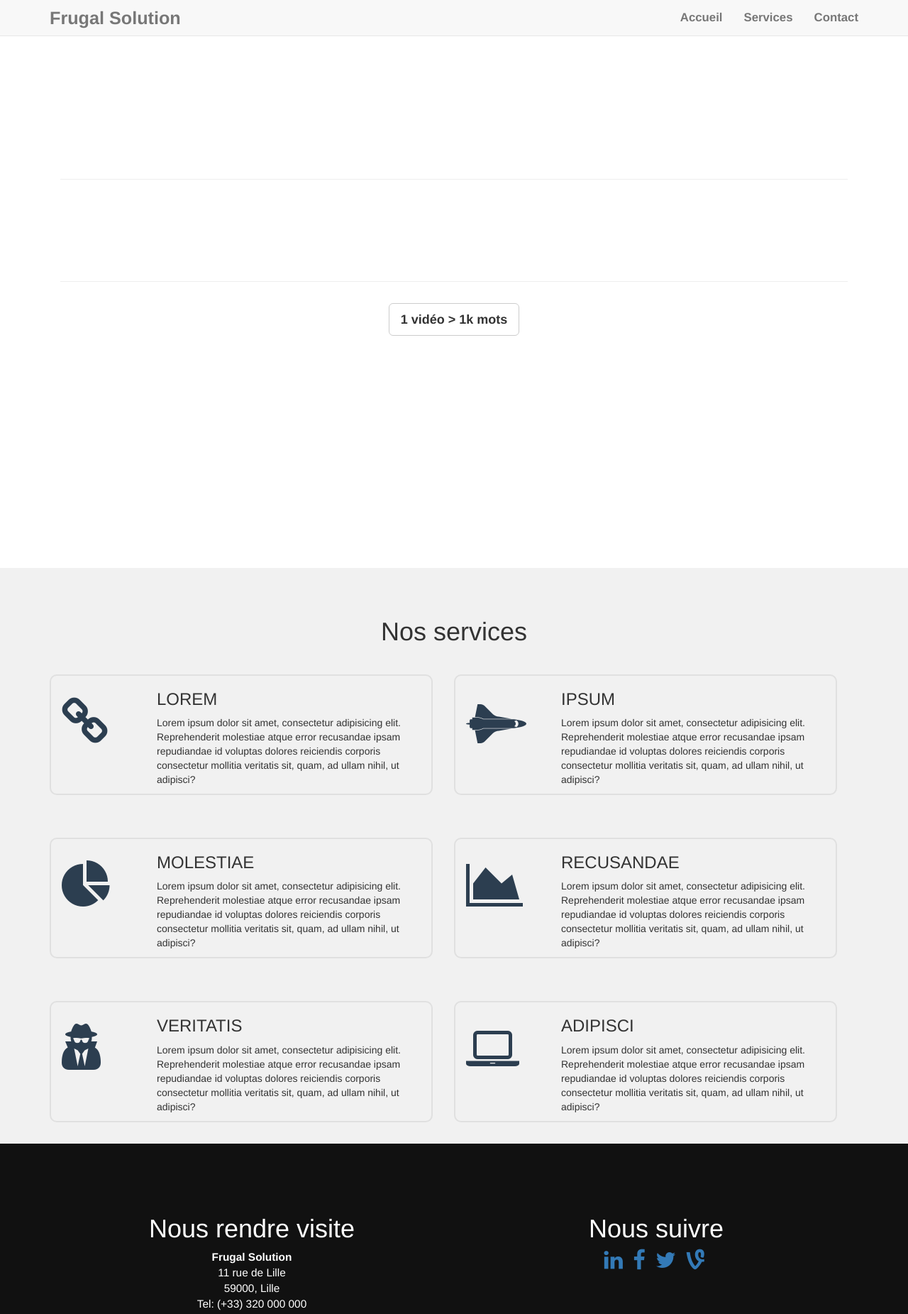
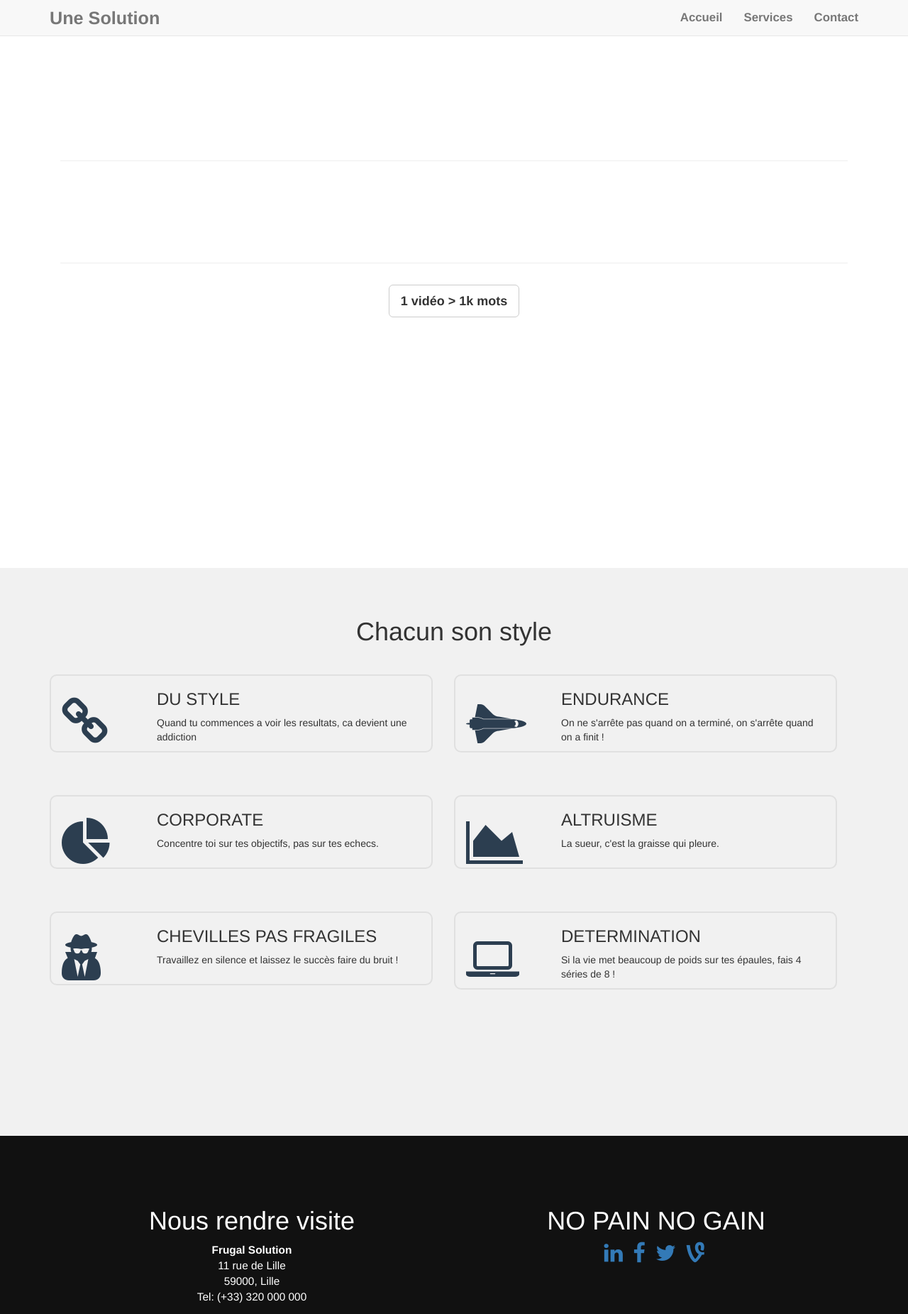
Before and after one commit to Ezouz/42_roger_skyline1, a plain HTML site: page landing/index.html in a window 1280 px wide. Shown: the top 1851 px of the page at 71% size. Drawn offline with nearby package versions, Linux system fonts and the light colour scheme; a script that the page names is missing.

Commit message:
+ script

```diff
--- a/landing/index.html
+++ b/landing/index.html
@@ -11,7 +11,7 @@
           Modifier le nom du site du site ci-dessous
 
   *************************************************** -->
-    <title>Site Vitrine - Frugal Prototype</title>
+    <title>REGIS</title>
 
 <!-- Lien vers le fichier de style "design.css" -->
      <link href="css/design.css" rel="stylesheet">
@@ -55,7 +55,7 @@
 
                              <!--   Modifier le nom ci-dessous (celui qui apparait en haut à gauche dans la barre de navigation)  -->
 
-                                <a class="navbar-brand" href="#" id="brand">Frugal Solution</a>
+                                <a class="navbar-brand" href="#" id="brand">Une Solution</a>
                             </div>
 
                             <!-- Collect the nav links, forms, and other content for toggling -->
@@ -97,8 +97,8 @@
 
                             <div class="col-lg-12">
                                 <div class="intro-message">
-                                    <h1>Frugal Solution</h1>
-                                                        <h3>Lorem ipsum dolor sit amet, consectetur adipisicing elit. Architecto obcaecati eius in et quaerat dolorum, corrupti commodi veniam non sit, quis, sint quod labore ratione, pariatur soluta suscipit id deleniti?</h3>
+                                    <h1>Bien musclée !</h1>
+                                                        <h3>Oui oui</h3>
                                     <hr class="intro-divider">
                                     <h2>Suivez nous</h2>
 
@@ -106,7 +106,7 @@
 
                                     <ul class="list-inline social-icon">
                                          <li>
-                                            <a href="https://www.linkedin.com/company/frugal-prototype"  target="_blank">
+                                            <a href="https://img.buzzfeed.com/buzzfeed-static/static/2016-02/3/11/enhanced/webdr15/anigif_original-8088-1454516246-6.gif"  target="_blank">
                                             <span class="fa-stack">
                                               <i class="fa fa-square-o fa-stack-2x"></i>
                                               <i class="fa fa-linkedin fa-stack-1x"></i>
@@ -115,7 +115,7 @@
                                         </li>
 
                                       <li>
-                                            <a href="https://www.facebook.com/Frugal-Prototype-943401055744520/"  target="_blank">
+                                            <a href="https://media.tenor.com/images/471021fa6bd1ee1d5ebcdb33ee5abc50/tenor.gif"  target="_blank">
                                             <span class="fa-stack">
                                               <i class="fa fa-square-o fa-stack-2x"></i>
                                               <i class="fa fa-facebook fa-stack-1x"></i>
@@ -124,7 +124,7 @@
                                         </li>
 
                                         <li>
-                                            <a href="https://twitter.com/alinebtaf"  target="_blank">
+                                            <a href="https://www.2tout2rien.fr/wp-content/uploads/2014/10/serie-de-fails-a-la-salle-de-sport-3.gif"  target="_blank">
                                             <span class="fa-stack">
                                               <i class="fa fa-square-o fa-stack-2x"></i>
                                               <i class="fa fa-twitter fa-stack-1x"></i>
@@ -155,10 +155,9 @@
         <div class="container">
 
                         <div class="col-lg-12">
-                            <h1 class="text-center">Nos services</h1>
+                            <h1 class="text-center">Chacun son style</h1>
 
                         </div>
-
 
                                        <div class="col-lg-6 col-xs-12">
                                                        <div class="row services-block">
@@ -172,8 +171,8 @@
                                                                 <i class="fa fa-link fa-5x"></i>
                                                            </div>
                                                            <div class="col-lg-9 col-sm-9 col-xs-12">
-                                                              <h3>LOREM</h3>
-                                                               <p>Lorem ipsum dolor sit amet, consectetur adipisicing elit. Reprehenderit molestiae atque error recusandae ipsam repudiandae id voluptas dolores reiciendis corporis consectetur mollitia veritatis sit, quam, ad ullam nihil, ut adipisci?</p>
+                                                              <h3>DU STYLE</h3>
+                                                               <p>Quand tu commences a voir les resultats, ca devient une addiction</p>
                                                            </div>
                                                        </div>
                                         </div>
@@ -184,8 +183,8 @@
                                                                 <i class="fa fa-space-shuttle fa-5x"></i>
                                                            </div>
                                                            <div class="col-lg-9 col-xs-12">
-                                                              <h3>IPSUM</h3>
-                                                               <p>Lorem ipsum dolor sit amet, consectetur adipisicing elit. Reprehenderit molestiae atque error recusandae ipsam repudiandae id voluptas dolores reiciendis corporis consectetur mollitia veritatis sit, quam, ad ullam nihil, ut adipisci?</p>
+                                                              <h3>ENDURANCE</h3>
+                                                               <p>On ne s'arrête pas quand on a terminé, on s'arrête quand on a finit !</p>
                                                            </div>
                                                        </div>
                                                     </div>
@@ -198,8 +197,8 @@
                                                                 <i class="fa fa-pie-chart fa-5x"></i>
                                                            </div>
                                                            <div class="col-lg-9 col-xs-12">
-                                                              <h3>MOLESTIAE</h3>
-                                                               <p>Lorem ipsum dolor sit amet, consectetur adipisicing elit. Reprehenderit molestiae atque error recusandae ipsam repudiandae id voluptas dolores reiciendis corporis consectetur mollitia veritatis sit, quam, ad ullam nihil, ut adipisci?</p>
+                                                              <h3>CORPORATE</h3>
+                                                               <p>Concentre toi sur tes objectifs, pas sur tes echecs.</p>
                                                            </div>
                                                        </div>
                                                         </div>
@@ -211,8 +210,8 @@
                                                                 <i class="fa fa-area-chart fa-5x"></i>
                                                            </div>
                                                            <div class="col-lg-9 col-xs-12">
-                                                              <h3>RECUSANDAE</h3>
-                                                               <p>Lorem ipsum dolor sit amet, consectetur adipisicing elit. Reprehenderit molestiae atque error recusandae ipsam repudiandae id voluptas dolores reiciendis corporis consectetur mollitia veritatis sit, quam, ad ullam nihil, ut adipisci?</p>
+                                                              <h3>ALTRUISME</h3>
+                                                               <p>La sueur, c'est la graisse qui pleure.</p>
                                                            </div>
                                                        </div>
                                                      </div>
@@ -224,8 +223,8 @@
                                                                 <i class="fa fa-user-secret fa-5x"></i>
                                                            </div>
                                                            <div class="col-lg-9 col-xs-12">
-                                                              <h3>VERITATIS</h3>
-                                                               <p>Lorem ipsum dolor sit amet, consectetur adipisicing elit. Reprehenderit molestiae atque error recusandae ipsam repudiandae id voluptas dolores reiciendis corporis consectetur mollitia veritatis sit, quam, ad ullam nihil, ut adipisci?</p>
+                                                              <h3>CHEVILLES PAS FRAGILES</h3>
+                                                               <p>Travaillez en silence et laissez le succès faire du bruit !</p>
                                                            </div>
                                                        </div>
                                                      </div>
@@ -237,8 +236,8 @@
                                                                 <i class="fa fa-laptop fa-5x"></i>
                                                            </div>
                                                            <div class="col-lg-9 col-xs-12">
-                                                              <h3>ADIPISCI</h3>
-                                                               <p>Lorem ipsum dolor sit amet, consectetur adipisicing elit. Reprehenderit molestiae atque error recusandae ipsam repudiandae id voluptas dolores reiciendis corporis consectetur mollitia veritatis sit, quam, ad ullam nihil, ut adipisci?</p>
+                                                              <h3>DETERMINATION</h3>
+                                                               <p>Si la vie met beaucoup de poids sur tes épaules, fais 4 séries de 8 !</p>
                                                            </div>
                                                        </div>
                                                      </div>
@@ -271,22 +270,22 @@
                                             </address>
                                 </div>
                                 <div class="footer-col col-md-6 text-center">
-                                    <h1>Nous suivre</h1>
+                                    <h1>NO PAIN NO GAIN</h1>
                                     <ul class="list-inline ">
 
                                         <!--  CI-DESSOUS POUR CHANGER LES LIENS VERS VOS RESEAUX SOCIAUX  :  href="ici votre lien " -->
 
                                         <li>
-                                            <a href="#" class="btn-social btn-outline"><i class="fa fa-2x fa-linkedin"></i></a>
+                                            <a href="https://i.pinimg.com/originals/4a/22/8e/4a228e1fd7ff44b137dfb2c8fdbabf2c.jpg" class="btn-social btn-outline"><i class="fa fa-2x fa-linkedin"></i></a>
                                         </li>
                                         <li>
-                                            <a href="#" class="btn-social btn-outline"><i class="fa fa-2x fa-facebook"></i></a>
+                                            <a href="https://media1.tenor.com/images/90c94b483df8825266d2db683e690db8/tenor.gif" class="btn-social btn-outline"><i class="fa fa-2x fa-facebook"></i></a>
                                         </li>
                                         <li>
-                                            <a href="#" class="btn-social btn-outline"><i class="fa fa-2x fa-twitter"></i></a>
+                                            <a href="https://media.tenor.com/images/f838c168ad67149755ae66b379265c6d/tenor.gif" class="btn-social btn-outline"><i class="fa fa-2x fa-twitter"></i></a>
                                         </li>
                                         <li>
-                                            <a href="#" class="btn-social btn-outline"><i class="fa fa-2x  fa-vine"></i></a>
+                                            <a href="https://img.buzzfeed.com/buzzfeed-static/static/enhanced/webdr03/2013/4/11/16/anigif_enhanced-buzz-16102-1365711979-25.gif" class="btn-social btn-outline"><i class="fa fa-2x  fa-vine"></i></a>
                                         </li>
                                     </ul>
                                 </div>
```
Also changed, not shown: 6 other files.
